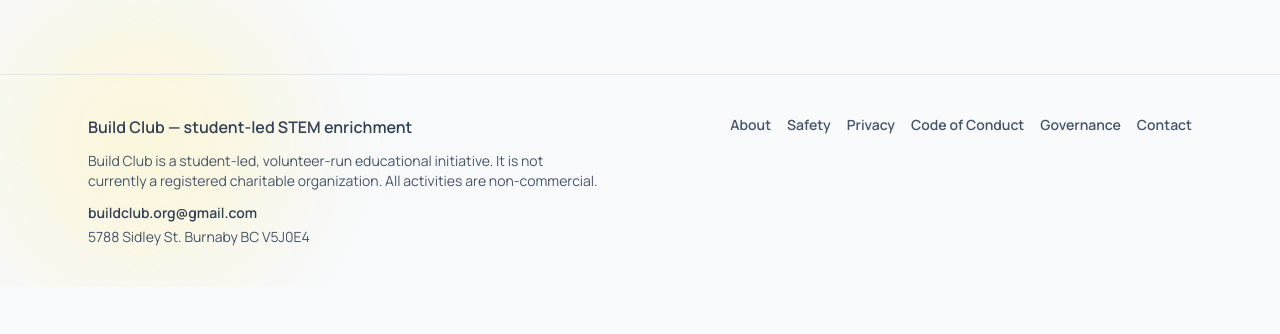
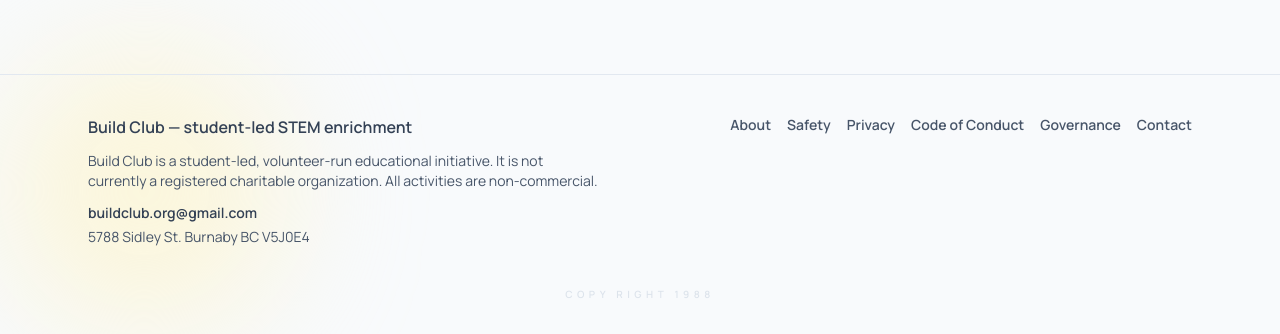
Before and after one commit to titancoder12/BuildClub, a Django app: page / in a window 1280 px wide. Shown: the part 1486-1820 px from the top of the page. Before the commit the page ends 1773 px from the top, so only its background shows below. Run offline with Django 5.2, Linux system fonts and the light colour scheme; some libraries are stand-ins or nearby versions.

Commit message:
copyright

```diff
--- a/templates/base.html
+++ b/templates/base.html
@@ -108,6 +108,11 @@
             </div>
           </div>
         </div>
+        <div class="mx-auto w-full max-w-6xl px-6 pb-8 text-center text-[10px] font-semibold uppercase tracking-[0.45em] text-slate-300">
+          <a href="{% url 'pages:year_1988' %}" class="opacity-60 transition hover:text-slate-500 hover:opacity-100">
+            Copy Right 1988
+          </a>
+        </div>
       </footer>
     </div>
   </body>
--- a/templates/home.html
+++ b/templates/home.html
@@ -77,4 +77,5 @@
       </div>
     </div>
   </section>
+
 {% endblock %}
```
